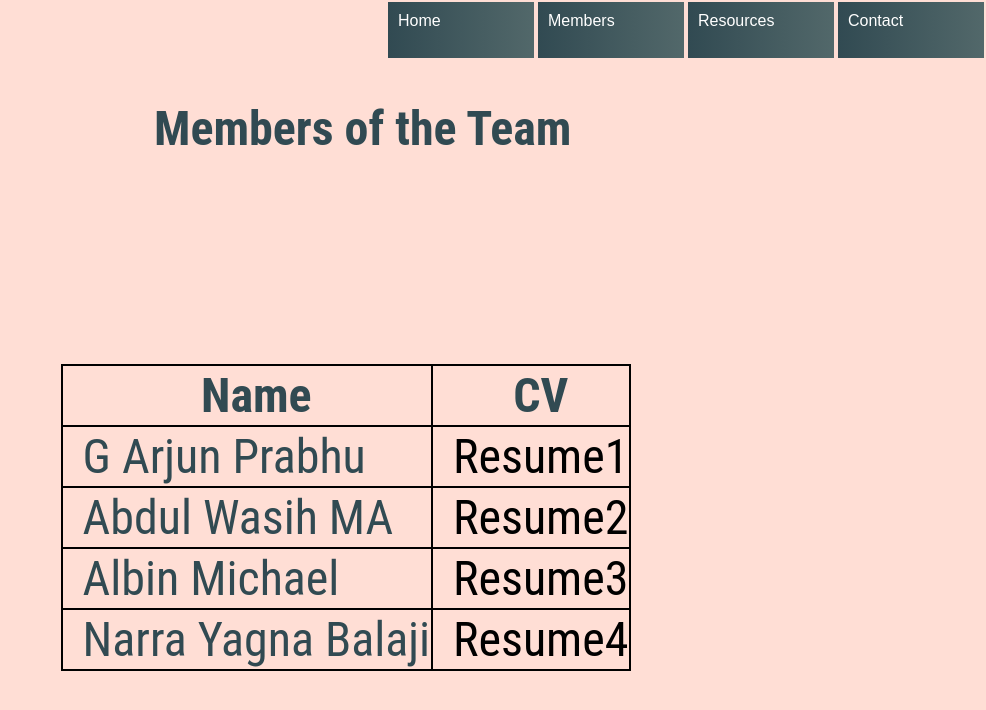
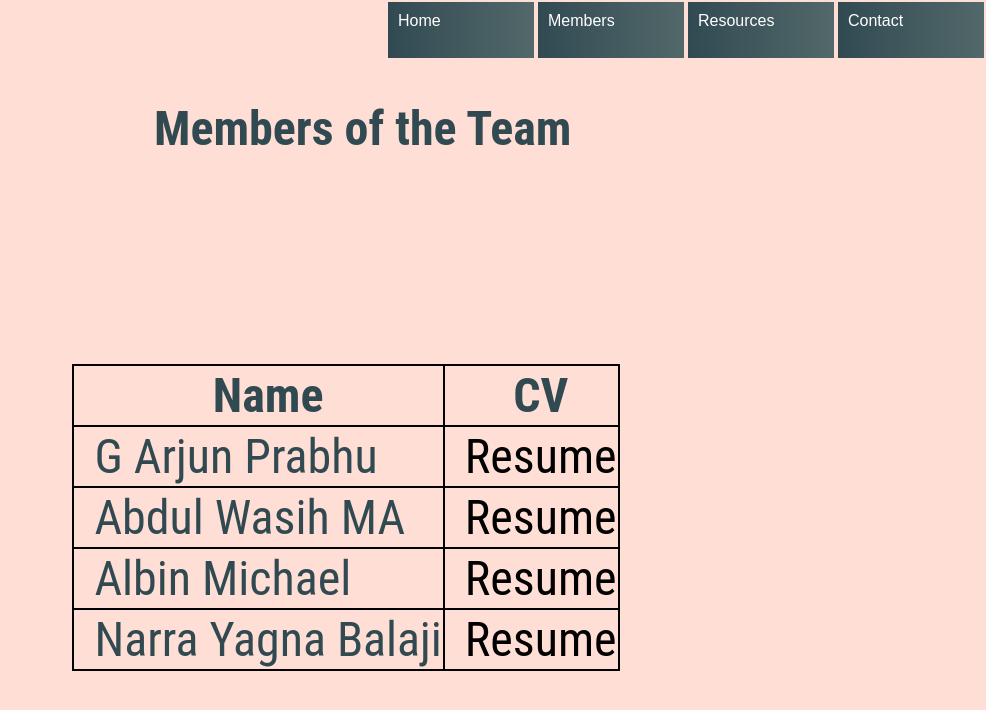
Before and after one commit to wasih707/DailyTasksManager, a plain HTML site: page members.html in a window 1280 px wide. Shown: the whole page, without its empty margins (294-1280 px from the left). Drawn offline with Linux system fonts and the light colour scheme.

Commit message:
Updated members.html
Updated resumes

```diff
--- a/members.html
+++ b/members.html
@@ -27,19 +27,19 @@
       </tr>
       <tr>
         <td>G Arjun Prabhu</td>
-        <td><a href="#" class="rs">Resume1</a></td>
+        <td><a href="https://drive.google.com/file/d/1CE75gVrdwj9jS6xXujMtmvzHZe8mXqlK/view?usp=sharing" class="rs">Resume</a></td>
       </tr>
       <tr>
         <td>Abdul Wasih MA</td>
-        <td><a href="#" class="rs">Resume2</a></td>
+        <td><a href="https://drive.google.com/file/d/1jn-Zz6tQQI1NCEcGbgLi_HA_jZ_rwWQi/view?usp=sharing" class="rs">Resume</a></td>
       </tr>
       <tr>
         <td>Albin Michael</td>
-        <td><a href="#" class="rs">Resume3</a></td>
+        <td><a href="https://drive.google.com/file/d/1qIOac4rsWQOIezK3tsPvzYAOpywxyioE/view?usp=sharing" class="rs">Resume</a></td>
       </tr>
       <tr>
         <td>Narra Yagna Balaji</td>
-        <td><a href="#" class="rs">Resume4</a></td>
+        <td><a href="https://drive.google.com/file/d/1BFof0xskbG0LL47jvnu3Y-MgAXKG5cXH/view?usp=sharing" class="rs">Resume</a></td>
       </tr>
     </table>
   </div>
```
